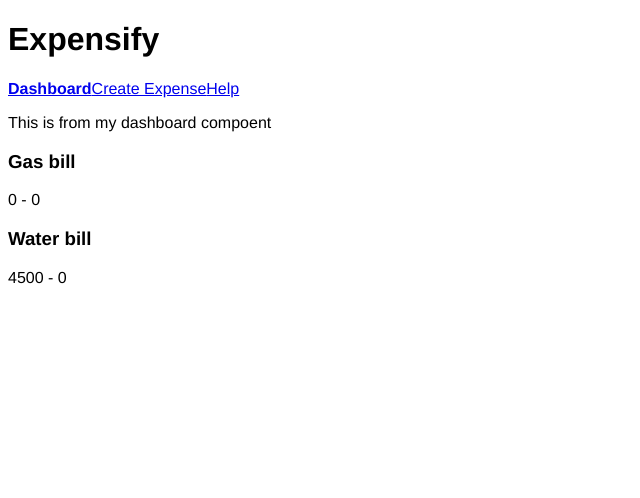
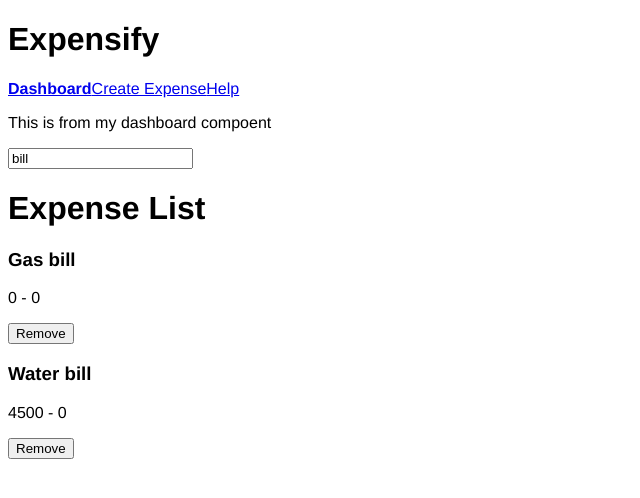
Before and after one commit to MrAdamUs/expenses-app, a React (Create React App) app: page / in a window 1280 px wide. Shown: the top 498 px of the page, without its empty margins (0-640 px from the left). Built offline with nearby package versions, Linux system fonts and the light colour scheme.

Commit message:
create a filter components and remove expense

```diff
--- a/src/components/ExpenseList.js
+++ b/src/components/ExpenseList.js
@@ -3,13 +3,14 @@
 import ExpenseListItem from './ExpenseListItem';
 import getVisibleExpenses from '../selectors/expenses';
 
-const ExpenseList = ({ expenses }) => {
-  return (
-    <div>
-      <ExpenseListItem items={expenses} />
-    </div>
-  );
-};
+const ExpenseList = (props) => (
+  <div>
+    <h1>Expense List</h1>
+    {props.expenses.map((expense) => {
+      return <ExpenseListItem key={expense.id} {...expense} />;
+    })}
+  </div>
+);
 
 const mapStateToProps = (state) => {
   return {
--- /dev/null
+++ b/src/components/ExpenseListFilters.js
@@ -0,0 +1,25 @@
+import React from 'react';
+import { connect } from 'react-redux';
+import { setTextFilter } from '../actions/filters';
+
+const ExpenseListFilters = (props) => {
+  return (
+    <div>
+      <input
+        type='text'
+        value={props.filters.text}
+        onChange={(e) => {
+          props.dispatch(setTextFilter(e.target.value));
+        }}
+      />
+    </div>
+  );
+};
+
+const mapStateToProps = (state) => {
+  return {
+    filters: state.filters,
+  };
+};
+
+export default connect(mapStateToProps)(ExpenseListFilters);
--- a/src/components/ExpenseListItem.js
+++ b/src/components/ExpenseListItem.js
@@ -1,18 +1,23 @@
 import React from 'react';
+import { connect } from 'react-redux';
+import { removeExpense } from '../actions/expenses';
 
-const ExpenseListItem = ({ items }) => {
+const ExpenseListItem = ({ description, dispatch, createdAt, amount, id }) => {
   return (
-    <>
-      {items.map((item) => (
-        <div key={item.id}>
-          <h3>{item.description}</h3>
-          <p>
-            {item.amount} - {item.createdAt}
-          </p>
-        </div>
-      ))}
-    </>
+    <div>
+      <h3>{description}</h3>
+      <p>
+        {amount} - {createdAt}
+      </p>
+      <button
+        onClick={() => {
+          dispatch(removeExpense({ id }));
+        }}
+      >
+        Remove
+      </button>
+    </div>
   );
 };
 
-export default ExpenseListItem;
+export default connect()(ExpenseListItem);
--- a/src/pages/ExpenesDashboardPage.js
+++ b/src/pages/ExpenesDashboardPage.js
@@ -1,10 +1,12 @@
 import React from 'react';
 import ExpenseList from '../components/ExpenseList';
+import ExpenseListFilters from '../components/ExpenseListFilters';
 
 const ExpenesDashboardPage = () => {
   return (
     <div>
       <p>This is from my dashboard compoent</p>
+      <ExpenseListFilters />
       <ExpenseList />
     </div>
   );
```
Also changed, not shown: 1 other file (tests, documents, lock files or other folders).
